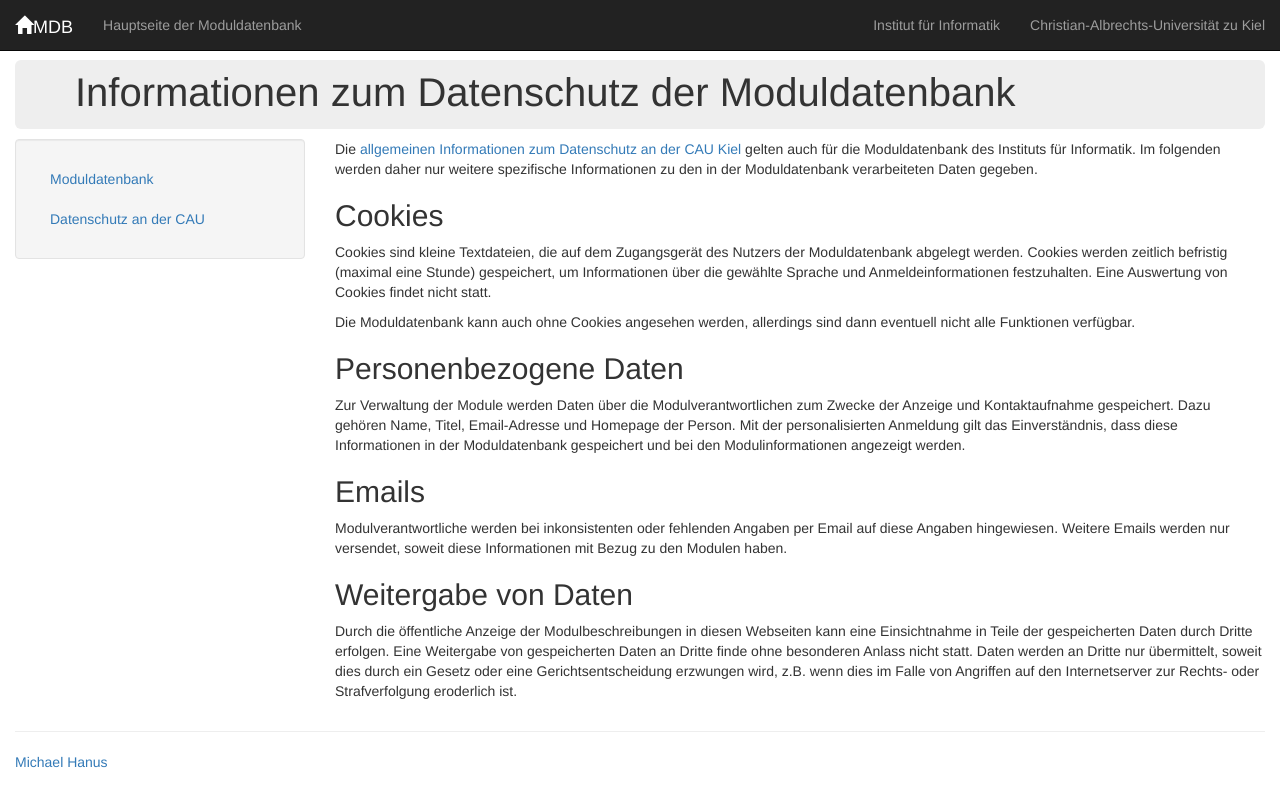
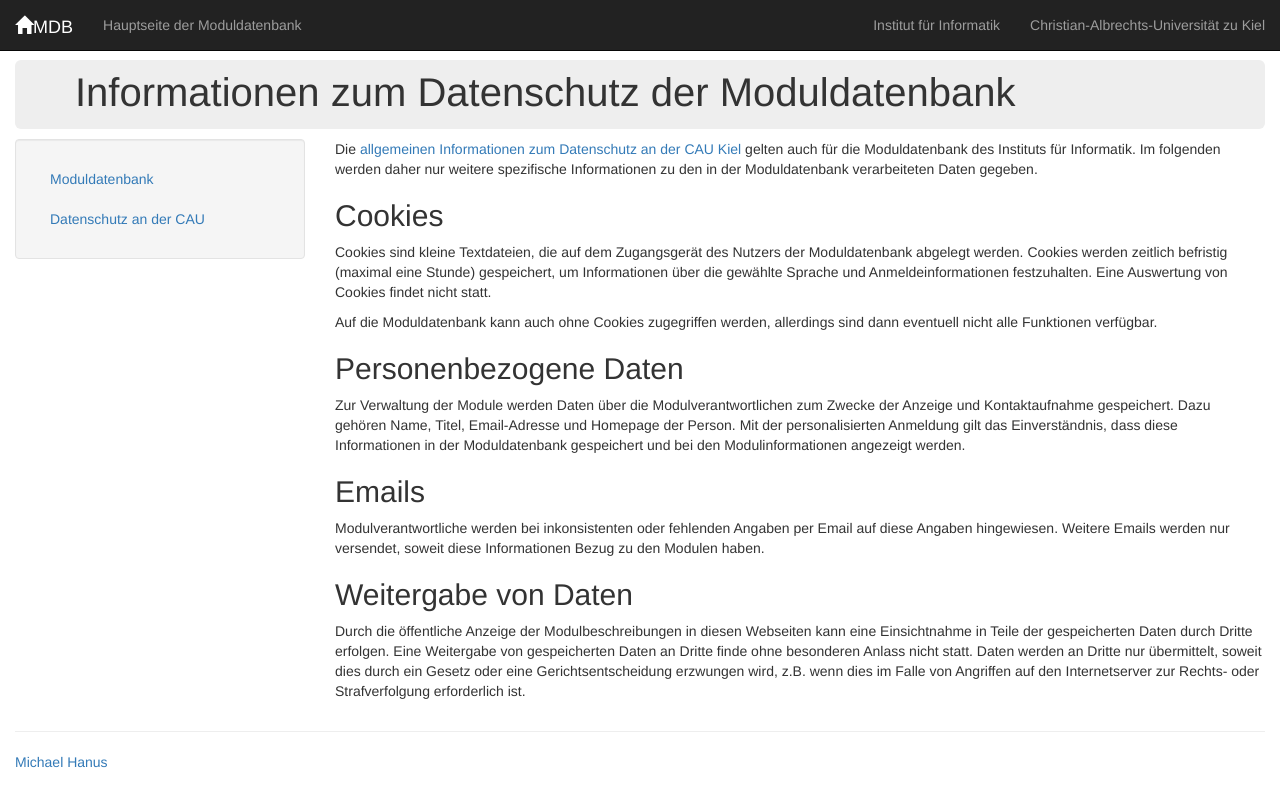
Before and after one commit to cau-placc/moduledb, a website: page public/datenschutz.html in a window 1280 px wide. Drawn offline with Linux system fonts and the light colour scheme.

Commit message:
Typos corrected

```diff
--- a/public/datenschutz.html
+++ b/public/datenschutz.html
@@ -75,7 +75,7 @@ festzuhalten.
 Eine Auswertung von Cookies findet nicht statt.
 </p>
 <p>
-Die Moduldatenbank kann auch ohne Cookies angesehen werden,
+Auf die Moduldatenbank kann auch ohne Cookies zugegriffen werden,
 allerdings sind dann eventuell nicht alle Funktionen verfügbar.
 </p>
 
@@ -94,7 +94,7 @@ und bei den Modulinformationen angezeigt werden.
 Modulverantwortliche werden bei inkonsistenten oder fehlenden
 Angaben per Email auf diese Angaben hingewiesen.
 Weitere Emails werden nur versendet, soweit diese
-Informationen mit Bezug zu den Modulen haben.
+Informationen Bezug zu den Modulen haben.
 </p>
 
 <h2>Weitergabe von Daten</h2>
@@ -107,7 +107,7 @@ finde ohne besonderen Anlass nicht statt.
 Daten werden an Dritte nur übermittelt, soweit dies
 durch ein Gesetz oder eine Gerichtsentscheidung
 erzwungen wird, z.B. wenn dies im Falle von Angriffen auf
-den Internetserver zur Rechts- oder Strafverfolgung eroderlich ist.
+den Internetserver zur Rechts- oder Strafverfolgung erforderlich ist.
 </p>
 
 
```
